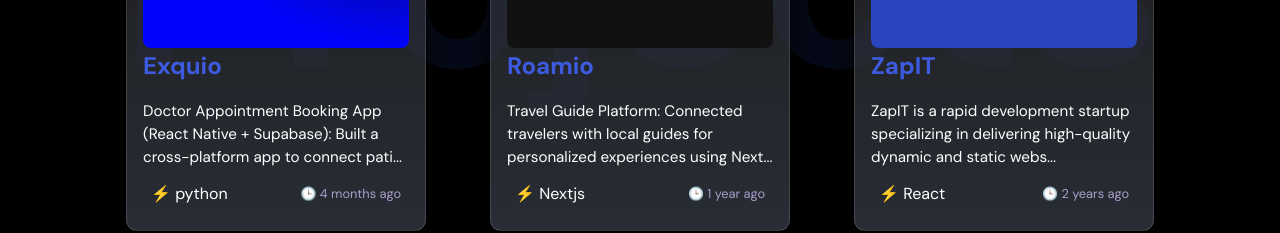
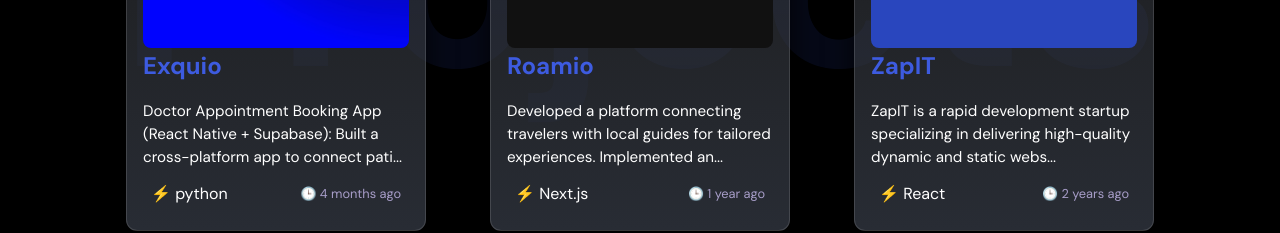
Before and after one commit to sayeesx/portfolio1, a Next.js app: page /works in a window 1280 px wide. Shown: the part 421-654 px from the top of the page. Built offline with nearby package versions, Linux system fonts and the light colour scheme.

Commit message:
fine tuned chatbot responses

```diff
--- a/pages/works.js
+++ b/pages/works.js
@@ -11,16 +11,16 @@ const Works = () => {
       image: "/assets/healo.jpg",
       tech: "python + react native + supabase + tailwind css",
       timeAgo: "4 months ago",
-      projectLink: "https://example.com/exquio"
+      projectLink: "https://github.com/sayeesx/exquio"
     },
     {
       id: 2,
       title: "Roamio",
-      description: "Travel Guide Platform: Connected travelers with local guides for personalized experiences using Next.js and Supabase. Implemented user authentication, booking system, and real-time chat features.",
+      description: "Developed a platform connecting travelers with local guides for tailored experiences. Implemented an ML-based guide recommendation engine and AI-generated travel itinerary planner based on user preferences.",
       image: "/assets/roamio.png",
-      tech: "Nextjs + mySQL + Java",
+      tech: "Next.js + Supabase + MySQL + Java + Machine Learning + AI",
       timeAgo: "1 year ago",
-      projectLink: "https://example.com/roamio"
+      projectLink: "https://github.com/sayeesx/roamio"
     },
     {
       id: 3,
@@ -29,16 +29,16 @@ const Works = () => {
       image: "/assets/zapit.jpg",
       tech: "React + TypeScript",
       timeAgo: "2 years ago",
-      projectLink: "https://example.com/booking-platform"
+      projectLink: "https://github.com/sayeesx/zapit"
     },
     {
       id: 4,
       title: "Requery",
-      description: "Student Complaint Portal: Complaint submission and tracking for college students. Developed using React and Node.js, implemented user authentication, and real-time notifications.",
+      description: "Student Complaint Portal: Complaint submission and tracking for college students. Developed using HTML, css, javascript and SQL, implemented user authentication, and real-time notifications.",
       image: "/assets/requery.png",
       tech: "html + css + js + MySQL",
       timeAgo: "2 years ago",
-      projectLink: "https://example.com/requery"
+      projectLink: "https://github.com/sayeesx/requery-empire"
     }
   ];
 
```
